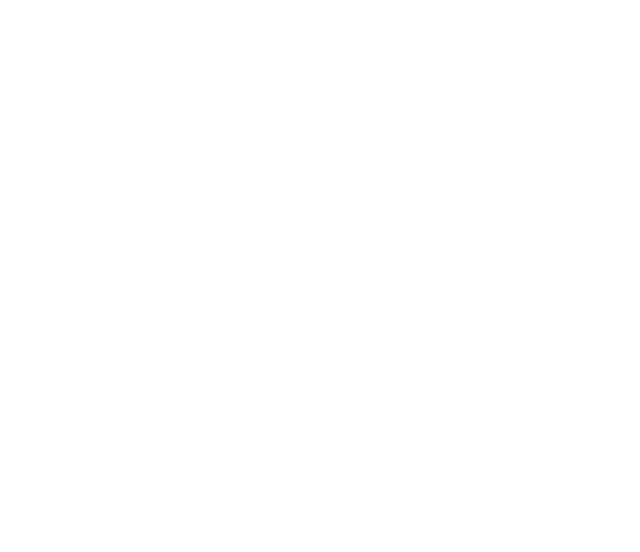
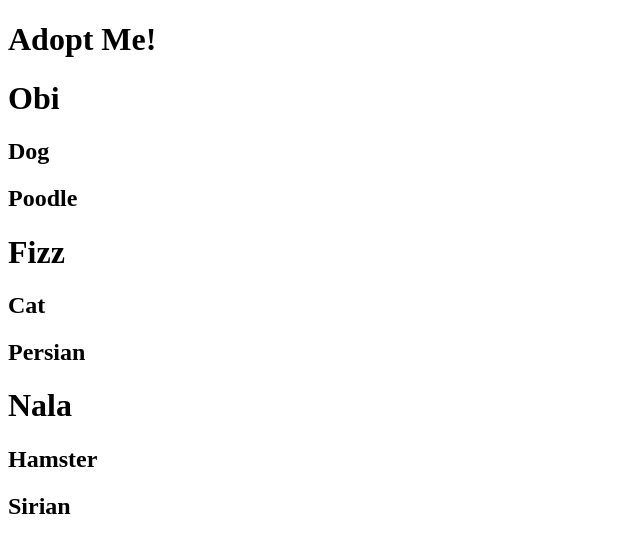
Before and after one commit to ccp84/femitr, a React (Vite) app: page / in a window 1280 px wide. Shown: the top 552 px of the page, without its empty margins (0-640 px from the left). Built offline with nearby package versions, Linux system fonts and the light colour scheme.

Commit message:
jsx>fix missing return

```diff
--- a/src/App.jsx
+++ b/src/App.jsx
@@ -1,14 +1,15 @@
-import React from "react";
-import { createRoot } from "react-dom";
+import { createRoot } from "react-dom/client";
 import Pet from "./Pet";
 
 const App = () => {
-  <div>
-    <h1>Adopt Me!</h1>
-    <Pet name="Obi" animal="Dog" breed="Poodle" />
-    <Pet name="Fizz" animal="Cat" breed="Persian" />
-    <Pet name="Nala" animal="Hamster" breed="Sirian" />
-  </div>;
+  return (
+    <div>
+      <h1>Adopt Me!</h1>
+      <Pet name="Obi" animal="Dog" breed="Poodle" />
+      <Pet name="Fizz" animal="Cat" breed="Persian" />
+      <Pet name="Nala" animal="Hamster" breed="Sirian" />
+    </div>
+  );
 };
 
 const container = document.getElementById("root");
```
